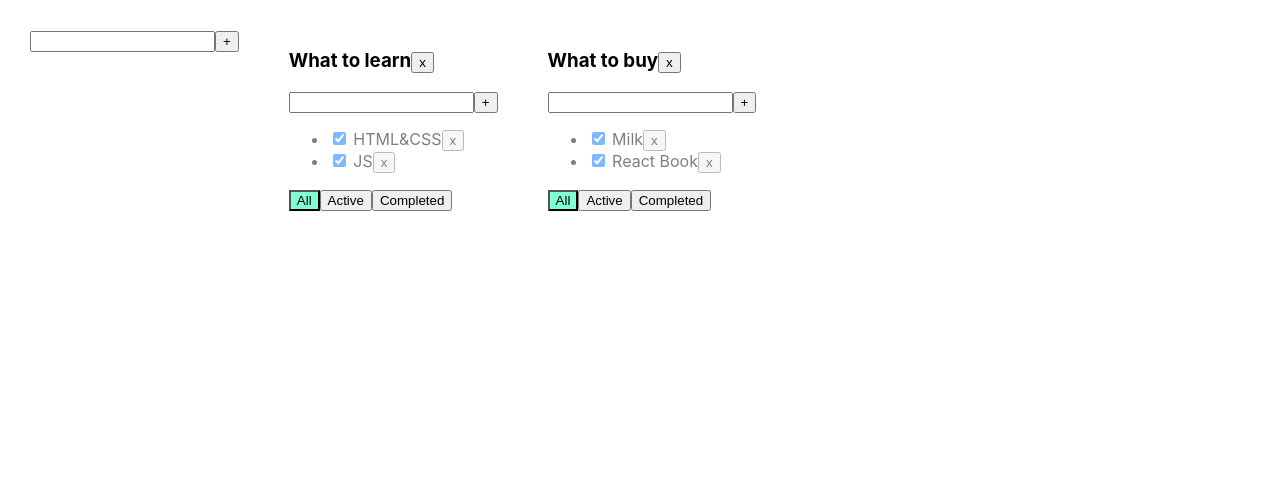
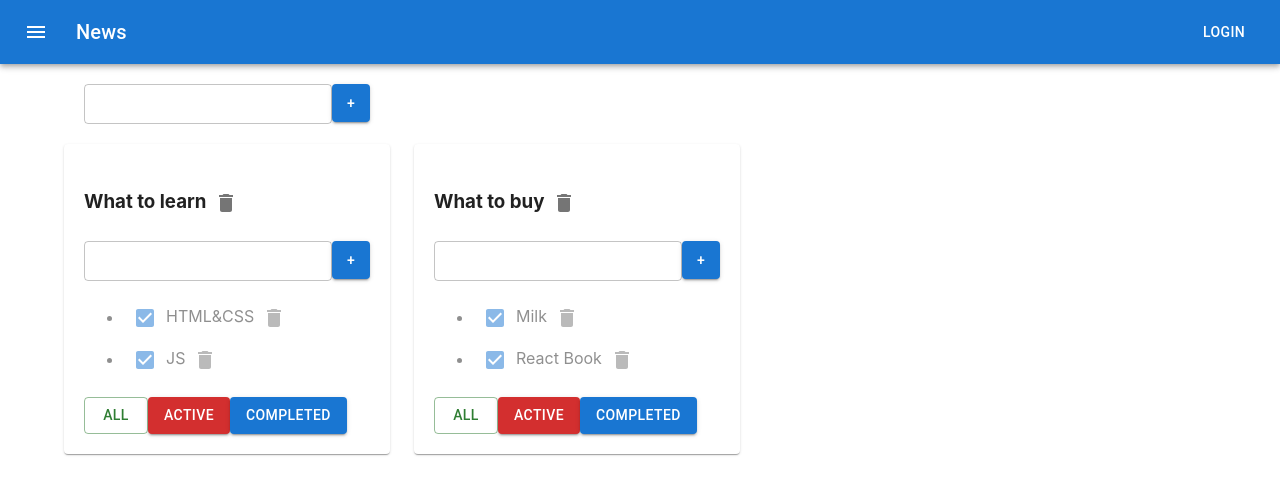
Before and after one commit to gdezpd/todolist-ts-1, a React (Create React App) app: page / in a window 1280 px wide. Shown: the top 494 px of the page. Built offline with nearby package versions, Linux system fonts and the light colour scheme.

Commit message:
lessons 8

```diff
--- /dev/null
+++ b/src/AddItemForm.tsx
@@ -0,0 +1,58 @@
+import React, {ChangeEvent, KeyboardEvent, useState} from 'react';
+import {Button, TextField} from "@material-ui/core";
+
+
+type AddItemFormPropsType = {
+    addItem: (title: string) => void
+}
+
+export function AddItemForm(props: AddItemFormPropsType) {
+
+    let [title, setTitle] = useState("")
+    let [error, setError] = useState<string | null>(null)
+
+    const addItem = () => {
+        if (title.trim() !== "") {
+            props.addItem(title);
+            setTitle("");
+        } else {
+            setError("Title is required");
+        }
+    }
+
+    const onChangeHandler = (e: ChangeEvent<HTMLInputElement>) => {
+        setTitle(e.currentTarget.value)
+    }
+
+    const onKeyPressHandler = (e: KeyboardEvent<HTMLInputElement>) => {
+        setError(null);
+        if (e.charCode === 13) {
+            addItem();
+        }
+    }
+
+    return <div>
+        {/*<input value={title}*/}
+        {/*       onChange={onChangeHandler}*/}
+        {/*       onKeyPress={onKeyPressHandler}*/}
+        {/*       className={error ? "error" : ""}*/}
+        {/*/>*/}
+
+        <TextField
+            error={!!error}
+            id="outlined-basic"
+            label={title}
+            variant="outlined"
+            value={title}
+            onChange={onChangeHandler}
+            onKeyPress={onKeyPressHandler}
+            helperText={error}
+            // className={error ? "error" : ""}
+            size={"small"}
+        />
+
+        {/*<button onClick={addItem}>+</button>*/}
+        <Button variant="contained" onClick={addItem} style={{maxWidth: '38px', maxHeight: '38px', minWidth: '38px', minHeight: '38px'}} >+</Button>
+        {/*{error && <div className="error-message">{error}</div>}*/}
+    </div>
+}
--- a/src/App.css
+++ b/src/App.css
@@ -1,11 +1,11 @@
-.App {
-  padding: 30px;
-  display: flex;
-}
+/*.App {*/
+/*  padding: 30px;*/
+/*  display: flex;*/
+/*}*/
 
-.App > div {
-  margin-right: 50px;
-}
+/*.App > div {*/
+/*  margin-right: 50px;*/
+/*}*/
 
 .error {
   border: red 1px solid;
--- a/src/App.tsx
+++ b/src/App.tsx
@@ -2,10 +2,12 @@ import React, {useState} from 'react';
 import './App.css';
 import {TaskType, Todolist} from './Todolist';
 import {v1} from 'uuid';
-import {AddItemForm} from "./components/AddItemForm";
+import {AddItemForm} from './AddItemForm';
+import ButtonAppBar from "./components/ButtonAppBar";
+import {Container, Grid, Paper} from "@material-ui/core";
 
 export type FilterValuesType = "all" | "active" | "completed";
-type TodolistType = {
+export type TodolistType = {
     id: string
     title: string
     filter: FilterValuesType
@@ -17,6 +19,88 @@ type TasksStateType = {
 
 
 function App() {
+    function removeTask(id: string, todolistId: string) {
+        //достанем нужный массив по todolistId:
+        let todolistTasks = tasks[todolistId];
+        // перезапишем в этом объекте массив для нужного тудулиста отфилтрованным массивом:
+        tasks[todolistId] = todolistTasks.filter(t => t.id != id);
+        // засетаем в стейт копию объекта, чтобы React отреагировал перерисовкой
+        setTasks({...tasks});
+    }
+
+    function addTask(title: string, todolistId: string) {
+        let task = {id: v1(), title: title, isDone: false};
+        //достанем нужный массив по todolistId:
+        let todolistTasks = tasks[todolistId];
+        // перезапишем в этом объекте массив для нужного тудулиста копией, добавив в начало новую таску:
+        tasks[todolistId] = [task, ...todolistTasks];
+        // засетаем в стейт копию объекта, чтобы React отреагировал перерисовкой
+        setTasks({...tasks});
+    }
+
+    function changeFilter(value: FilterValuesType, todolistId: string) {
+        let todolist = todolists.find(tl => tl.id === todolistId);
+        if (todolist) {
+            todolist.filter = value;
+            setTodolists([...todolists])
+        }
+    }
+
+    function changeStatus(id: string, isDone: boolean, todolistId: string) {
+        //достанем нужный массив по todolistId:
+        let todolistTasks = tasks[todolistId];
+        // найдём нужную таску:
+        let task = todolistTasks.find(t => t.id === id);
+        //изменим таску, если она нашлась
+        if (task) {
+            task.isDone = isDone;
+            // засетаем в стейт копию объекта, чтобы React отреагировал перерисовкой
+            setTasks({...tasks});
+        }
+    }
+
+    function changeTaskTitle(id: string, newTitle: string, todolistId: string) {
+        //достанем нужный массив по todolistId:
+        let todolistTasks = tasks[todolistId];
+        // найдём нужную таску:
+        let task = todolistTasks.find(t => t.id === id);
+        //изменим таску, если она нашлась
+        if (task) {
+            task.title = newTitle;
+            // засетаем в стейт копию объекта, чтобы React отреагировал перерисовкой
+            setTasks({...tasks});
+        }
+    }
+
+    function removeTodolist(id: string) {
+        // засунем в стейт список тудулистов, id которых не равны тому, который нужно выкинуть
+        setTodolists(todolists.filter(tl => tl.id != id));
+        // удалим таски для этого тудулиста из второго стейта, где мы храним отдельно таски
+        delete tasks[id]; // удаляем св-во из объекта... значением которого являлся массив тасок
+        // засетаем в стейт копию объекта, чтобы React отреагировал перерисовкой
+        setTasks({...tasks});
+    }
+
+    function changeTodolistTitle(id: string, title: string) {
+        // найдём нужный todolist
+        const todolist = todolists.find(tl => tl.id === id);
+        if (todolist) {
+            // если нашёлся - изменим ему заголовок
+            todolist.title = title;
+            setTodolists([...todolists]);
+        }
+    }
+
+    function addTodolist(title: string) {
+        let newTodolistId = v1();
+        let newTodolist: TodolistType = {id: newTodolistId, title: title, filter: 'all'};
+        setTodolists([newTodolist, ...todolists]);
+        setTasks({
+            ...tasks,
+            [newTodolistId]: []
+        })
+    }
+
     let todolistId1 = v1();
     let todolistId2 = v1();
 
@@ -36,73 +120,17 @@ function App() {
         ]
     });
 
-    const editTitleTodolist = (todolistID: string, title: string) => {
-        setTodolists(todolists.map(el => el.id === todolistID ? {...el, title} : el))
-    }
 
-    function editTitleTask (todolistId: string, taskID: string, title: string ) {
-        setTasks({...tasks,[todolistId]:tasks[todolistId].map(el=>el.id===taskID ? {...el, title } : el)})
-    }
-
-    function removeTask(id: string, todolistId: string) {
-        //достанем нужный массив по todolistId:
-        let todolistTasks = tasks[todolistId];
-        // перезапишем в этом объекте массив для нужного тудулиста отфилтрованным массивом:
-        tasks[todolistId] = todolistTasks.filter(t => t.id != id);
-        // засетаем в стейт копию объекта, чтобы React отреагировал перерисовкой
-        setTasks({...tasks});
-    }
-
-    function addTask(title: string, todolistId: string) {
-        let task = {id: v1(), title: title, isDone: false};
-        //достанем нужный массив по todolistId:
-        let todolistTasks = tasks[todolistId];
-        // перезапишем в этом объекте массив для нужного тудулиста копией, добавив в начало новую таску:
-        tasks[todolistId] = [task, ...todolistTasks];
-        // засетаем в стейт копию объекта, чтобы React отреагировал перерисовкой
-        setTasks({...tasks});
-    }
-
-    const addTodolist = (newTitle: string) => {
-        let newID = v1()
-        let newTodolist: TodolistType = {id: newID, title: newTitle, filter: 'all'}
-        setTodolists([newTodolist, ...todolists])
-        setTasks({[newID]: [], ...tasks})
-    }
-
-    function changeStatus(id: string, isDone: boolean, todolistId: string) {
-        //достанем нужный массив по todolistId:
-        let todolistTasks = tasks[todolistId];
-        // найдём нужную таску:
-        let task = todolistTasks.find(t => t.id === id);
-        //изменим таску, если она нашлась
-        if (task) {
-            task.isDone = isDone;
-            // засетаем в стейт копию объекта, чтобы React отреагировал перерисовкой
-            setTasks({...tasks});
-        }
-    }
-
-    function changeFilter(value: FilterValuesType, todolistId: string) {
-        let todolist = todolists.find(tl => tl.id === todolistId);
-        if (todolist) {
-            todolist.filter = value;
-            setTodolists([...todolists])
-        }
-    }
-
-    function removeTodolist(id: string) {
-        // засунем в стейт список тудулистов, id которых не равны тому, который нужно выкинуть
-        setTodolists(todolists.filter(tl => tl.id != id));
-        // удалим таски для этого тудулиста из второго стейта, где мы храним отдельно таски
-        delete tasks[id]; // удаляем св-во из объекта... значением которого являлся массив тасок
-        // засетаем в стейт копию объекта, чтобы React отреагировал перерисовкой
-        setTasks({...tasks});
-    }
 
     return (
         <div className="App">
-            <AddItemForm callBack={addTodolist}/>
+            <ButtonAppBar/>
+            <Container >
+                <Grid container style={{padding: '20px'}} >
+                    <AddItemForm addItem={addTodolist}/>
+                </Grid>
+
+                <Grid container spacing={3}>
                     {
                         todolists.map(tl => {
                             let allTodolistTasks = tasks[tl.id];
@@ -115,7 +143,9 @@ function App() {
                                 tasksForTodolist = allTodolistTasks.filter(t => t.isDone === true);
                             }
 
-                    return <Todolist
+                            return <Grid item>
+                                <Paper style={{padding: '20px'}}>
+                                    <Todolist
                                         key={tl.id}
                                         id={tl.id}
                                         title={tl.title}
@@ -126,13 +156,15 @@ function App() {
                                         changeTaskStatus={changeStatus}
                                         filter={tl.filter}
                                         removeTodolist={removeTodolist}
-                        editTitleTodolist={editTitleTodolist}
-                        editTitleTask={editTitleTask}
+                                        changeTaskTitle={changeTaskTitle}
+                                        changeTodolistTitle={changeTodolistTitle}
                                     />
-
+                                </Paper>
+                            </Grid>
                         })
                     }
-
+                </Grid>
+            </Container>
         </div>
     );
 }
--- /dev/null
+++ b/src/EditableSpan.tsx
@@ -0,0 +1,36 @@
+import React, {ChangeEvent, useState} from 'react';
+import {TextField} from "@material-ui/core";
+
+type EditableSpanPropsType = {
+    value: string
+    onChange: (newValue: string) => void
+}
+
+export function EditableSpan(props: EditableSpanPropsType) {
+    let [editMode, setEditMode] = useState(false);
+    let [title, setTitle] = useState(props.value);
+
+    const activateEditMode = () => {
+        setEditMode(true);
+        setTitle(props.value);
+    }
+    const activateViewMode = () => {
+        setEditMode(false);
+        props.onChange(title);
+    }
+    const changeTitle = (e: ChangeEvent<HTMLInputElement>) => {
+        setTitle(e.currentTarget.value)
+    }
+
+    return editMode
+        // ? <input value={title} onChange={changeTitle} autoFocus onBlur={activateViewMode}/>
+        ? <TextField
+            id="outlined-basic"
+            // label={title}
+                  variant="outlined"
+            value={title}
+            onChange={changeTitle}
+            autoFocus onBlur={activateViewMode}
+            size={"small"}/>
+        : <span onDoubleClick={activateEditMode}>{props.value}</span>
+}
--- a/src/Todolist.tsx
+++ b/src/Todolist.tsx
@@ -1,7 +1,9 @@
-import React, {ChangeEvent, useState, KeyboardEvent} from 'react';
+import React, {ChangeEvent} from 'react';
 import {FilterValuesType} from './App';
-import {AddItemForm} from "./components/AddItemForm";
-import {EditableSpan} from "./components/EditableSpan";
+import {AddItemForm} from './AddItemForm';
+import {EditableSpan} from './EditableSpan';
+import {Button, Checkbox, IconButton} from "@material-ui/core";
+import {Delete} from "@material-ui/icons";
 
 export type TaskType = {
     id: string
@@ -18,37 +20,36 @@ type PropsType = {
     addTask: (title: string, todolistId: string) => void
     changeTaskStatus: (id: string, isDone: boolean, todolistId: string) => void
     removeTodolist: (id: string) => void
+    changeTodolistTitle: (id: string, newTitle: string) => void
     filter: FilterValuesType
-    editTitleTodolist: (todolistID: string, title: string) => void
-    editTitleTask: (todolistId: string, taskID: string, title: string ) => void
+    changeTaskTitle: (taskId: string, newTitle: string, todolistId: string) => void
 }
 
 export function Todolist(props: PropsType) {
+    const addTask = (title: string) => {
+        props.addTask(title, props.id);
+    }
 
-    const removeTodolist = () => props.removeTodolist(props.id)
+    const removeTodolist = () => {
+        props.removeTodolist(props.id);
+    }
+    const changeTodolistTitle = (title: string) => {
+        props.changeTodolistTitle(props.id, title);
+    }
+
     const onAllClickHandler = () => props.changeFilter("all", props.id);
     const onActiveClickHandler = () => props.changeFilter("active", props.id);
     const onCompletedClickHandler = () => props.changeFilter("completed", props.id);
 
-    const addTaskHandler = (title: string) => {
-        props.addTask(title, props.id)
-    }
+    return <div>
+        <h3><EditableSpan value={props.title} onChange={changeTodolistTitle}/>
+            {/*<button onClick={removeTodolist}>x</button>*/}
+            <IconButton aria-label="delete" onClick={removeTodolist}>
+                <Delete/>
+            </IconButton>
 
-    const editTitleTodolistHundler = (title: string) => {
-        props.editTitleTodolist(props.id, title)
-    }
-    const editTitleTaskHundler =  (taskId: string, title: string)=>{
-        props.editTitleTask( props.id, taskId, title)
-    }
-
-    return <div>
-        <h3>
-            <EditableSpan
-                collBack={editTitleTodolistHundler}
-                title={props.title}/>
-            <button onClick={removeTodolist}>x</button>
         </h3>
-        <AddItemForm callBack={addTaskHandler}/>
+        <AddItemForm addItem={addTask}/>
         <ul>
             {
                 props.tasks.map(t => {
@@ -57,27 +58,40 @@ export function Todolist(props: PropsType) {
                         let newIsDoneValue = e.currentTarget.checked;
                         props.changeTaskStatus(t.id, newIsDoneValue, props.id);
                     }
+                    const onTitleChangeHandler = (newValue: string) => {
+                        props.changeTaskTitle(t.id, newValue, props.id);
+                    }
+
 
                     return <li key={t.id} className={t.isDone ? "is-done" : ""}>
-                        <input type="checkbox" onChange={onChangeHandler} checked={t.isDone}/>
-                        <EditableSpan title={t.title}
-                                      collBack={(title)=>editTitleTaskHundler(t.id, title)}
-                        />
-                        <button onClick={onClickHandler}>x</button>
+                        {/*<input type="checkbox" onChange={onChangeHandler} checked={t.isDone}/>*/}
+                        <Checkbox  onChange={onChangeHandler} checked={t.isDone} />
+                        <EditableSpan value={t.title} onChange={onTitleChangeHandler}/>
+                        {/*//<button onClick={onClickHandler}>x</button>*/}
+
+                        <IconButton aria-label="delete" onClick={onClickHandler}>
+                            <Delete/>
+                        </IconButton>
                     </li>
                 })
             }
         </ul>
         <div>
-            <button className={props.filter === 'all' ? "active-filter" : ""}
-                    onClick={onAllClickHandler}>All
-            </button>
-            <button className={props.filter === 'active' ? "active-filter" : ""}
-                    onClick={onActiveClickHandler}>Active
-            </button>
-            <button className={props.filter === 'completed' ? "active-filter" : ""}
-                    onClick={onCompletedClickHandler}>Completed
-            </button>
+
+            <Button variant={props.filter==='all'?"outlined" : "contained"} color="success" onClick={onAllClickHandler}>All</Button>
+            <Button variant={props.filter==='active'?"outlined" : "contained"} color="error" onClick={onActiveClickHandler}>Active</Button>
+            <Button variant={props.filter==='completed'?"outlined" : "contained"} onClick={onCompletedClickHandler}>Completed</Button>
+
+
+            {/*<button className={props.filter === 'all' ? "active-filter" : ""}*/}
+            {/*        onClick={onAllClickHandler}>All*/}
+            {/*</button>*/}
+            {/*<button className={props.filter === 'active' ? "active-filter" : ""}*/}
+            {/*        onClick={onActiveClickHandler}>Active*/}
+            {/*</button>*/}
+            {/*<button className={props.filter === 'completed' ? "active-filter" : ""}*/}
+            {/*        onClick={onCompletedClickHandler}>Completed*/}
+            {/*</button>*/}
         </div>
     </div>
 }
--- /dev/null
+++ b/src/components/ButtonAppBar.tsx
@@ -0,0 +1,32 @@
+import * as React from 'react';
+import AppBar from '@mui/material/AppBar';
+import Box from '@mui/material/Box';
+import Toolbar from '@mui/material/Toolbar';
+import Typography from '@mui/material/Typography';
+import Button from '@mui/material/Button';
+import IconButton from '@mui/material/IconButton';
+import MenuIcon from '@mui/icons-material/Menu';
+
+export default function ButtonAppBar() {
+    return (
+        <Box sx={{ flexGrow: 1 }}>
+            <AppBar position="static">
+                <Toolbar>
+                    <IconButton
+                        size="large"
+                        edge="start"
+                        color="inherit"
+                        aria-label="menu"
+                        sx={{ mr: 2 }}
+                    >
+                        <MenuIcon />
+                    </IconButton>
+                    <Typography variant="h6" component="div" sx={{ flexGrow: 1 }}>
+                        News
+                    </Typography>
+                    <Button color="inherit">Login</Button>
+                </Toolbar>
+            </AppBar>
+        </Box>
+    );
+}
```
Also changed, not shown: package.json (+30 -14 lines), src/store/todolist-reduser.ts (added, +80 -0 lines), 2 other files (tests, documents, lock files or other folders). Lines whose indentation alone changed are shown as unchanged.
